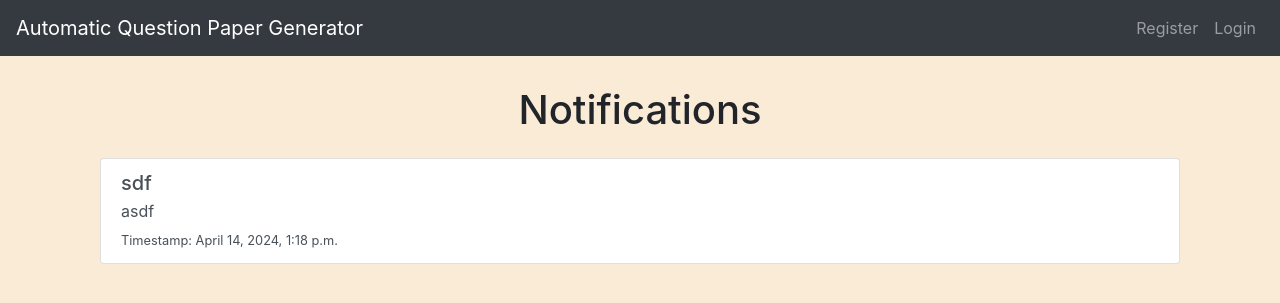
After one commit to nasirabbas827/automatic-question, a Django app: page /notifications/ in a window 1280 px wide. The commit adds this page. Shown: the top 303 px of the page. Run offline with Django 4.2, Linux system fonts and the light colour scheme; data comes from the database, SQL or seed files in the repository; both versions use the stored data as it was after the commit; some libraries are stand-ins or nearby versions.

Commit message:
Added Notifications

```diff
--- a/myapp/admin.py
+++ b/myapp/admin.py
@@ -1,9 +1,10 @@
 # admin.py
 from django.contrib import admin
 from django.utils.html import format_html
-from .models import DegreeProgram, Course, Question, Student, PaperSubmission , Teacher
+from .models import DegreeProgram, Course, Question, Student, PaperSubmission , Teacher, Notification
 
 admin.site.register(Teacher)
+admin.site.register(Notification)
 
 @admin.register(DegreeProgram)
 class DegreeProgramAdmin(admin.ModelAdmin):
--- a/myapp/models.py
+++ b/myapp/models.py
@@ -59,7 +59,15 @@ class Question(models.Model):
 
 
 
-# models.py
+class Notification(models.Model):
+    title = models.CharField(max_length=100)
+    message = models.TextField()
+    timestamp = models.DateTimeField(auto_now_add=True)
+
+    def __str__(self):
+        return f'{self.title}'
+
+
 class PaperSubmission(models.Model):
     SubmissionID = models.AutoField(primary_key=True)
     Student = models.ForeignKey(Student, on_delete=models.CASCADE)
--- a/myapp/urls.py
+++ b/myapp/urls.py
@@ -14,7 +14,8 @@ urlpatterns = [
     path('submit-paper/<int:course_id>/<str:difficulty_level>/', views.submit_paper, name='submit_paper'),
     path('view_submitted_papers/', views.view_submitted_papers, name='view_submitted_papers'),
 path('download_submitted_paper/<int:submission_id>/', views.download_submitted_paper, name='download_submitted_paper'),
-path('logout/', views.logout_view, name='logout'),  # Redirect to the login page after logout
+path('notifications/', views.view_notifications, name='view_notifications'),
+path('logout/', views.logout_view, name='logout'),
 ]
 if settings.DEBUG:
     urlpatterns += static(settings.MEDIA_URL, document_root=settings.MEDIA_ROOT)
--- a/myapp/views.py
+++ b/myapp/views.py
@@ -111,24 +111,28 @@ def generate_paper(request, course_id, difficulty_level):
     return render(request, 'generated_paper.html', {'course': course, 'difficulty_level': difficulty_level, 'questions': questions_with_options, 'student': student})
 
 
+import random
+from io import BytesIO
+from docx import Document
+from django.http import HttpResponse
+from .models import Course, Question
+
 def choose_questions(questions):
-    # Set the total marks for the paper
-    total_marks = 100
-
     # Create a list of question weights based on their weightage
     question_weights = [question.Weightage for question in questions]
 
-    # Choose random questions based on their weightage until the total marks reach 100
+    # Choose random questions based on their weightage until the total weight reaches 100
     selected_questions = []
-    while total_marks > 0:
+    total_weight = 0
+    while total_weight < 100:
         # Choose a question based on its weightage
-        chosen_question = choices(questions, weights=question_weights, k=1)[0]
+        chosen_question = random.choices(questions, weights=question_weights, k=1)[0]
 
         # Add the chosen question to the list
         selected_questions.append(chosen_question)
 
-        # Deduct the question's weightage from the total marks
-        total_marks -= chosen_question.Weightage
+        # Update the total weight
+        total_weight += chosen_question.Weightage
 
     return selected_questions
 
@@ -140,12 +144,15 @@ def download_paper(request, course_id, difficulty_level):
     # Retrieve questions based on the selected difficulty level and course
     questions = Question.objects.filter(CourseID=course, DifficultyLevel=difficulty_level)
 
+    # Choose questions for the paper
+    selected_questions = choose_questions(questions)
+
     # Create a Word document
     document = Document()
     document.add_heading(f'{course.CourseName} - {difficulty_level} Difficulty', level=1)
 
     # Add questions to the document
-    for question in questions:
+    for question in selected_questions:
         document.add_paragraph(question.QuestionText, style='Heading1')
         document.add_paragraph('Options:')
         for option in [question.Option1, question.Option2, question.Option3, question.Option4]:
@@ -162,6 +169,7 @@ def download_paper(request, course_id, difficulty_level):
     response['Content-Disposition'] = f'attachment; filename={course.CourseName}_{difficulty_level}_Paper.docx'
 
     return response
+
 
 # views.py
 
@@ -220,9 +228,6 @@ def download_submitted_paper(request, submission_id):
     # Retrieve the submitted paper
     submission = get_object_or_404(PaperSubmission, SubmissionID=submission_id)
 
-    # Ensure the user can only download their own papers (optional, depending on your requirements)
-    # if submission.Student != request.user.student:
-    #     return HttpResponseForbidden("You don't have permission to download this paper.")
 
     # Get the file content
     file_content = submission.File.read()
@@ -235,6 +240,23 @@ def download_submitted_paper(request, submission_id):
 
     return response
 
+
+
+from django.shortcuts import render
+from .models import Notification
+
+def view_notifications(request):
+    # Get all notifications for the current user
+    notifications = Notification.objects.all()
+
+    # Pass the notifications to the template
+    context = {
+        'notifications': notifications
+    }
+    return render(request, 'notifications.html', context)
+
+
+
 from django.shortcuts import render, redirect
 from django.contrib.auth import logout
 
--- a/templates/base.html
+++ b/templates/base.html
@@ -8,6 +8,8 @@
 
     <!-- Add Bootstrap 4.5.2 CSS CDN -->
     <link rel="stylesheet" href="https://stackpath.bootstrapcdn.com/bootstrap/4.5.2/css/bootstrap.min.css">
+    <!-- Add Font Awesome CSS CDN -->
+    <link rel="stylesheet" href="https://cdnjs.cloudflare.com/ajax/libs/font-awesome/5.15.4/css/all.min.css">
     <style>
         body{
             background-color: antiquewhite;
@@ -40,6 +42,12 @@
                 <li class="nav-item">
                     <a class="nav-link" href="{% url 'logout' %}">Logout</a>
                 </li>
+
+                <li class="nav-item">
+                    <a class="nav-link" href="{% url "view_notifications" %}">
+                        <i class="fas fa-bell"></i>
+                    </a>
+                </li>
             {% else %}
                 <li class="nav-item">
                     <a class="nav-link" href="{% url 'register_student' %}">Register</a>
--- /dev/null
+++ b/templates/notifications.html
@@ -0,0 +1,18 @@
+{% extends 'base.html' %}
+
+{% block title %}Notifications{% endblock %}
+
+{% block content %}
+<div class="container mt-4">
+    <h1 class="mb-4">Notifications</h1>
+    <div class="list-group">
+        {% for notification in notifications %}
+            <div class="list-group-item list-group-item-action">
+                <h5 class="mb-1">{{ notification.title }}</h5>
+                <p class="mb-1">{{ notification.message }}</p>
+                <small>Timestamp: {{ notification.timestamp }}</small>
+            </div>
+        {% endfor %}
+    </div>
+</div>
+{% endblock %}
```
Also changed, not shown: candidate_pictures/CS604p.png (deleted), candidate_pictures/CS604p_Hamza.png (deleted), candidate_pictures/CS604p_Hamza_Bi0mAQx.png (deleted), db.sqlite3, myapp/migrations/0025_notification.py (added).
